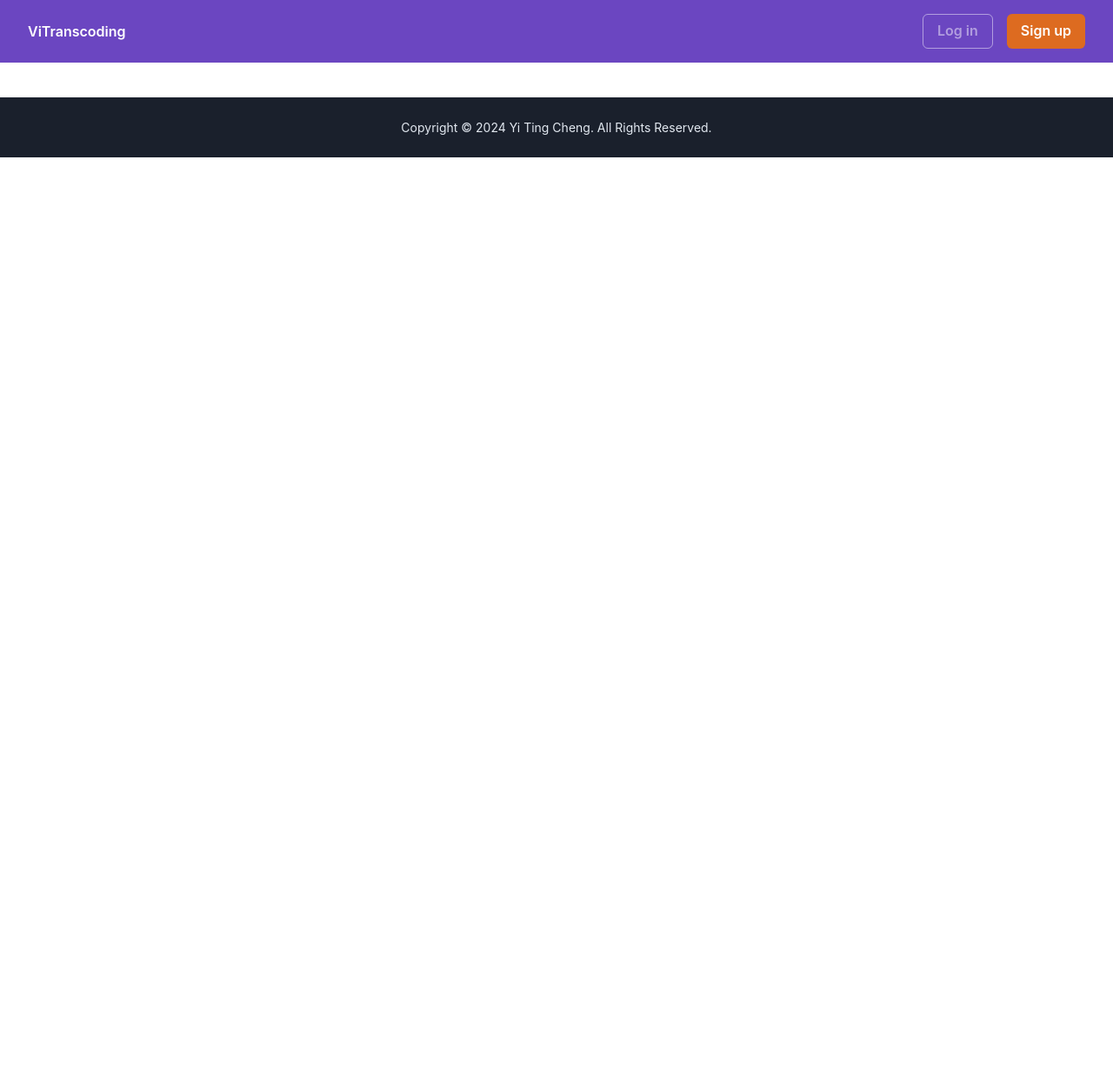
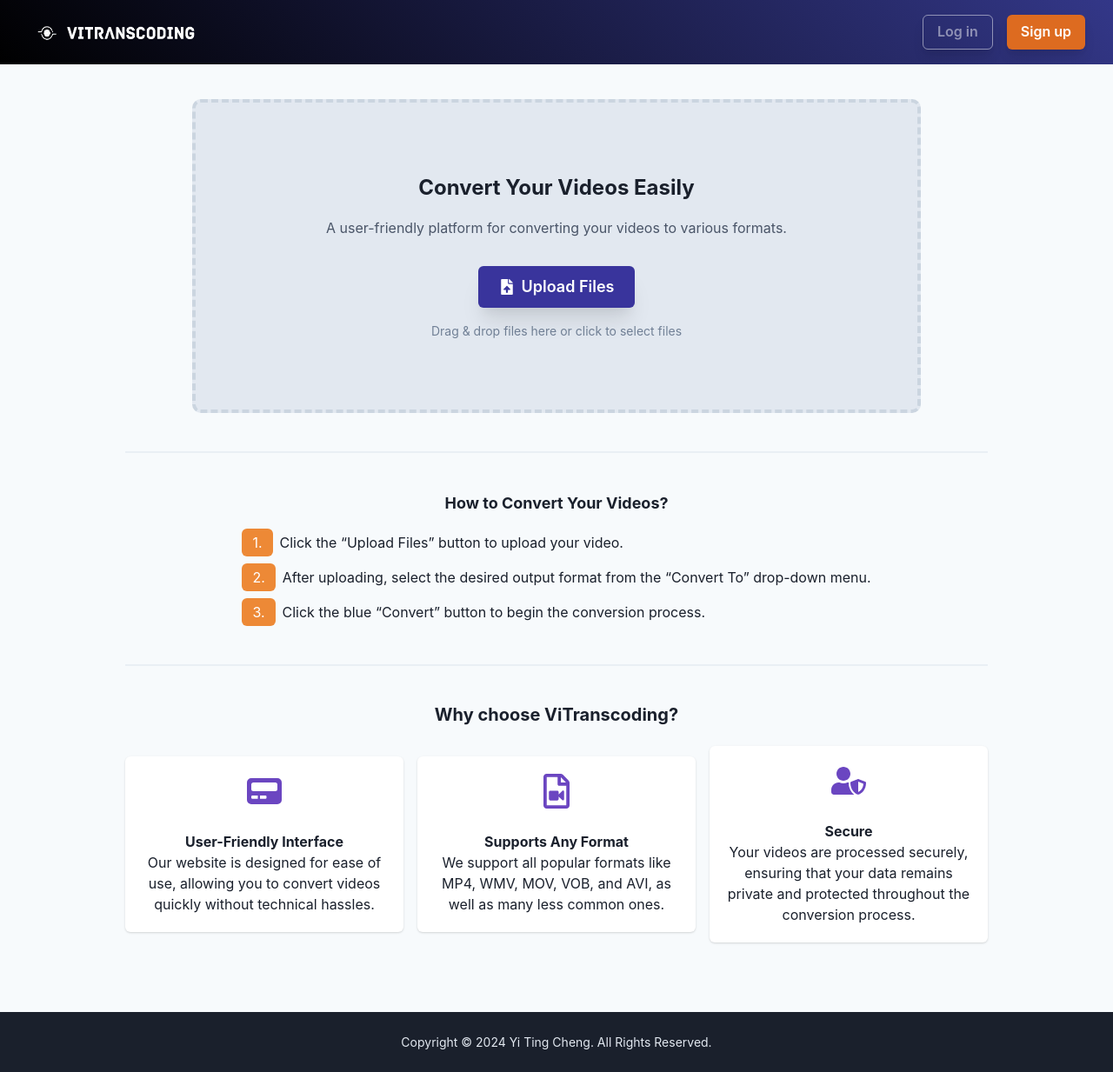
Before and after one commit to amber871023/video-transcoding-app, a React (Create React App) app in the folder frontend/: page / in a window 1280 px wide. Shown: the whole page at 87% size. Before the commit the page ends 800 px from the top, so only its background shows below. Built offline with nearby package versions, Linux system fonts and the light colour scheme.

Commit message:
Home page
add Navbar(Login and register)
Fotter
Home(Upload Secion)

```diff
--- a/frontend/package.json
+++ b/frontend/package.json
@@ -9,9 +9,11 @@
     "@testing-library/jest-dom": "^5.17.0",
     "@testing-library/react": "^13.4.0",
     "@testing-library/user-event": "^13.5.0",
+    "axios": "^1.7.5",
     "framer-motion": "^11.3.30",
     "react": "^18.3.1",
     "react-dom": "^18.3.1",
+    "react-dropzone": "^14.2.3",
     "react-icons": "^5.3.0",
     "react-router-dom": "^6.26.1",
     "react-scripts": "5.0.1",
--- a/frontend/public/index.html
+++ b/frontend/public/index.html
@@ -24,7 +24,7 @@
       work correctly both with client-side routing and a non-root public URL.
       Learn how to configure a non-root public URL by running `npm run build`.
     -->
-    <title>React App</title>
+    <title>ViTranscoding</title>
   </head>
   <body>
     <noscript>You need to enable JavaScript to run this app.</noscript>
--- a/frontend/src/App.js
+++ b/frontend/src/App.js
@@ -6,15 +6,13 @@ import Footer from './components/Footer';
 import Home from './pages/Home';
 import Videos from './pages/Videos';
 
-// Import other pages like VideosPage when they are ready
-
 const App = () => {
   return (
     <Router>
       <Navbar />
       <Routes>
-        <Route exact path="/" component={Home} />
-        <Route path="/videos" component={Videos} /> {/* Replace with actual VideosPage component */}
+        <Route exact path="/" element={<Home />} />
+        <Route path="/videos" element={<Videos />} />
       </Routes>
       <Footer />
     </Router>
--- a/frontend/src/components/Footer.js
+++ b/frontend/src/components/Footer.js
@@ -3,7 +3,7 @@ import { Box, Text } from '@chakra-ui/react';
 
 const Footer = () => {
   return (
-    <Box bg="gray.800" color="gray.200" py={6} mt={10} textAlign="center">
+    <Box bg="gray.800" color="gray.200" py={6} textAlign="center">
       <Text fontSize="sm">Copyright © 2024 Yi Ting Cheng. All Rights Reserved.</Text>
     </Box>
   );
--- a/frontend/src/components/Navbar.js
+++ b/frontend/src/components/Navbar.js
@@ -1,13 +1,15 @@
 import React, { useState } from 'react';
-import { Box, HStack, Button } from '@chakra-ui/react';
+import { Box, HStack, Button, Image } from '@chakra-ui/react';
 import { useNavigate } from 'react-router-dom';
 import Login from './Login';
 import Register from './Register';
+import logo from '../assets/logo.png';
+
 
 const Navbar = () => {
   const [isLoginOpen, setIsLoginOpen] = useState(false);
   const [isSignupOpen, setIsSignupOpen] = useState(false);
-  const navigate = useNavigate(); // Use useNavigate instead of useHistory
+  const navigate = useNavigate();
 
   const openLoginModal = () => setIsLoginOpen(true);
   const closeLoginModal = () => setIsLoginOpen(false);
@@ -17,16 +19,27 @@ const Navbar = () => {
 
   const handleLoginSuccess = () => {
     closeLoginModal();
-    navigate('/videos'); // Navigate to /videos page after login
+    navigate('/videos'); // Navigate to videos page after login
   };
 
   return (
-    <Box bg="purple.600" color="white" px={8} py={4}>
+    <Box
+      bg="linear-gradient(45deg, #000000, #333788)"
+      color="white"
+      px={8}
+      py={4}
+    >
       <HStack justifyContent="space-between">
-        <Button variant="link" color="white" onClick={() => navigate('/')}>ViTranscoding</Button>
+        <Button variant="link" color="white" onClick={() => navigate('/')}>
+          <Image src={logo} alt='VITRANCSCODING' w={{ base: '180px', md: '200px' }} h={{ base: '40px', md: '42px' }} />
+        </Button>
         <HStack spacing={4}>
-          <Button onClick={openLoginModal} colorScheme="whiteAlpha" variant="outline">Log in</Button>
-          <Button onClick={openSignupModal} colorScheme="orange">Sign up</Button>
+          <Button onClick={openLoginModal} colorScheme="whiteAlpha" variant="outline" boxShadow='lg'>
+            Log in
+          </Button>
+          <Button onClick={openSignupModal} boxShadow='lg' colorScheme="orange">
+            Sign up
+          </Button>
         </HStack>
       </HStack>
 
--- a/frontend/src/components/Register.js
+++ b/frontend/src/components/Register.js
@@ -1,34 +1,125 @@
-import React from 'react';
-import { Modal, ModalOverlay, ModalContent, ModalHeader, ModalCloseButton, ModalBody, ModalFooter, Button, Input, FormControl, FormLabel } from '@chakra-ui/react';
+import React, { useState } from 'react';
+import { Modal, ModalOverlay, ModalContent, ModalHeader, ModalCloseButton, ModalBody, ModalFooter, Button, Input, FormControl, FormLabel, FormErrorMessage, useToast } from '@chakra-ui/react';
+import axios from 'axios';
 
-const Register = ({ isOpen, onClose }) => {
-  const handleSignup = () => {
-    // Perform signup logic here, such as calling an API.
-    onClose();
+const Register = ({ isOpen, onClose, onRegisterSuccess }) => {
+  const [email, setEmail] = useState('');
+  const [username, setUsername] = useState('');
+  const [password, setPassword] = useState('');
+  const [emailError, setEmailError] = useState('');
+  const [usernameError, setUsernameError] = useState('');
+  const [passwordError, setPasswordError] = useState('');
+  const [isLoading, setIsLoading] = useState(false);
+  const toast = useToast();
+
+  const validateEmail = (email) => {
+    const re = /^[^\s@]+@[^\s@]+\.[^\s@]+$/;
+    return re.test(email);
+  };
+
+  const handleSignup = async () => {
+    let isValid = true;
+
+    // Reset errors
+    setEmailError('');
+    setUsernameError('');
+    setPasswordError('');
+
+    // Validate email
+    if (!email) {
+      setEmailError('Email is required.');
+      isValid = false;
+    } else if (!validateEmail(email)) {
+      setEmailError('Email is invalid.');
+      isValid = false;
+    }
+
+    // Validate username
+    if (!username) {
+      setUsernameError('Username is required.');
+      isValid = false;
+    }
+
+    // Validate password
+    if (!password) {
+      setPasswordError('Password is required.');
+      isValid = false;
+    } else if (password.length < 6) {
+      setPasswordError('Password must be at least 6 characters.');
+      isValid = false;
+    }
+
+    if (!isValid) return;
+
+    setIsLoading(true);
+    try {
+      const response = await axios.post('http://localhost:5000/api/users/register', {
+        email,
+        username,
+        password,
+      });
+
+      const { token } = response.data;
+      localStorage.setItem('token', token);
+
+      toast({
+        title: 'Account created.',
+        description: "Your account has been created and you're now logged in.",
+        status: 'success',
+        duration: 5000,
+        isClosable: true,
+      });
+
+      onClose();
+      onRegisterSuccess();
+
+    } catch (error) {
+      console.error(error);
+      toast({
+        title: 'Error',
+        description: error.response?.data?.msg || 'Something went wrong. Please try again.',
+        status: 'error',
+        duration: 5000,
+        isClosable: true,
+      });
+    } finally {
+      setIsLoading(false);
+    }
   };
 
   return (
-    <Modal isOpen={isOpen} onClose={onClose}>
+    <Modal isOpen={isOpen} onClose={onClose} isCentered>
       <ModalOverlay />
       <ModalContent>
-        <ModalHeader>Sign up</ModalHeader>
+        <ModalHeader textAlign={"center"} fontSize={"2xl"}>Sign up</ModalHeader>
         <ModalCloseButton />
         <ModalBody>
-          <FormControl>
+          <FormControl isInvalid={!!emailError}>
             <FormLabel>Email address</FormLabel>
-            <Input type="email" />
+            <Input type="email" value={email} onChange={(e) => setEmail(e.target.value)} />
+            <FormErrorMessage>{emailError}</FormErrorMessage>
           </FormControl>
-          <FormControl mt={4}>
+          <FormControl mt={4} isInvalid={!!usernameError}>
             <FormLabel>Username</FormLabel>
-            <Input type="text" />
+            <Input type="text" value={username} onChange={(e) => setUsername(e.target.value)} />
+            <FormErrorMessage>{usernameError}</FormErrorMessage>
           </FormControl>
-          <FormControl mt={4}>
+          <FormControl mt={4} isInvalid={!!passwordError}>
             <FormLabel>Password</FormLabel>
-            <Input type="password" />
+            <Input type="password" value={password} onChange={(e) => setPassword(e.target.value)} />
+            <FormErrorMessage>{passwordError}</FormErrorMessage>
           </FormControl>
         </ModalBody>
         <ModalFooter>
-          <Button colorScheme="orange" mr={3} onClick={handleSignup}>
+          <Button
+            bg="#39349c"
+            color="white"
+            _hover={{ bg: "#151257" }}
+            _active={{ bg: "#151257" }}
+            mr={3}
+            onClick={handleSignup}
+            isLoading={isLoading}
+          >
             Sign up
           </Button>
           <Button variant="ghost" onClick={onClose}>Cancel</Button>
--- /dev/null
+++ b/frontend/src/components/UploadSection.js
@@ -0,0 +1,46 @@
+import React, { useCallback } from 'react';
+import { useDropzone } from 'react-dropzone';
+import { Box, Button, VStack, Icon, Text } from '@chakra-ui/react';
+import { FaFileUpload } from 'react-icons/fa';
+
+const UploadSection = () => {
+  const onDrop = useCallback((acceptedFiles) => {
+    // Handle file upload
+    console.log(acceptedFiles);
+  }, []);
+
+  const { getRootProps, getInputProps, isDragActive } = useDropzone({ onDrop });
+
+  return (
+    <Box
+      background={"gray.200"} rounded={10} px={'150px'} py={'20'}
+      textAlign="center"
+      borderWidth="4px"
+      borderColor={isDragActive ? "purple.500" : "gray.300"}
+      borderStyle={isDragActive ? "solid" : "dashed"}
+      {...getRootProps()}
+    >
+      <input {...getInputProps()} />
+      <VStack spacing={4}>
+        <Text fontSize="2xl" fontWeight="bold">
+          Convert Your Videos Easily
+        </Text>
+        <Text fontSize="md" color="gray.600">
+          A user-friendly platform for converting your videos to various formats.
+        </Text>
+        <Button mt={4} leftIcon={<FaFileUpload />} bg="#39349c"
+          color="white"
+          _hover={{ bg: "#151257" }}
+          _active={{ bg: "#151257" }}
+          boxShadow="xl" size="lg">
+          Upload Files
+        </Button>
+        <Text fontSize="sm" color="gray.500">
+          Drag & drop files here or click to select files
+        </Text>
+      </VStack>
+    </Box>
+  );
+};
+
+export default UploadSection;
--- a/frontend/src/pages/Home.js
+++ b/frontend/src/pages/Home.js
@@ -1,74 +1,83 @@
-// pages/HomePage.js
 import React from 'react';
-import { Box, Button, Container, Heading, Text, VStack, HStack, Icon } from '@chakra-ui/react';
-import { FaFileUpload, FaUserShield, FaVideo } from 'react-icons/fa';
+import { Box, Button, Container, Heading, Text, VStack, HStack, Icon, Divider, Card, CardBody, CardHeader } from '@chakra-ui/react';
+import { FaPager, FaUserShield, FaRegFileVideo } from 'react-icons/fa';
+import UploadSection from '../components/UploadSection';
 
 const Home = () => {
   return (
     <Box bg="gray.50" minH="100vh">
-      <Container maxW="container.md" mt={10}>
+      <Container maxW="container.lg" pt={10} pb={20}>
         <VStack spacing={6}>
-          <Heading as="h2" size="lg" textAlign="center">
-            Convert Your Videos Easily
-          </Heading>
-          <Text textAlign="center">A user-friendly platform for converting your videos to various formats.</Text>
-          <Button leftIcon={<FaFileUpload />} colorScheme="purple" size="lg">
-            Upload a File
-          </Button>
-          <Text fontSize="sm" textAlign="center">Drag & drop file here or click to select files</Text>
+          <UploadSection />
 
-          <Box textAlign="center" mt={8}>
+          <Divider borderBottomWidth={2} mt={5}></Divider>
+
+          <Box textAlign="center" mt={5}>
             <Text fontSize="lg" fontWeight="bold">
               How to Convert Your Videos?
             </Text>
-            <HStack justifyContent="center" mt={4}>
-              <VStack>
-                <Text>1.</Text>
-                <Text>Click the “Choose Files” button to upload your video.</Text>
+            <VStack justifyContent={"center"} alignItems={"flex-start"} mt={4}>
+              <HStack>
+                <Text bg="orange.400" color="white" px={3} py={1} borderRadius="md">1.</Text>
+                <Text>Click the “Upload Files” button to upload your video.</Text>
+              </HStack>
+              <HStack>
+                <Text bg="orange.400" color="white" px={3} py={1} borderRadius="md">2.</Text>
+                <Text>After uploading, select the desired output format from the “Convert To” drop-down menu.</Text>
+              </HStack>
+              <HStack>
+                <Text bg="orange.400" color="white" px={3} py={1} borderRadius="md">3.</Text>
+                <Text>Click the blue “Convert” button to begin the conversion process.</Text>
+              </HStack>
             </VStack>
-              <VStack>
-                <Text>2.</Text>
-                <Text>Select the desired output format from the “Convert To” drop-down menu.</Text>
-              </VStack>
-              <VStack>
-                <Text>3.</Text>
-                <Text>Click the blue “Convert” button to begin the conversion process.</Text>
-              </VStack>
-            </HStack>
           </Box>
 
+          <Divider borderBottomWidth={2} mt={5}></Divider>
+
           {/* Why Choose Us */}
-          <Box mt={8} textAlign="center">
+          <Box mt={5} textAlign="center">
             <Heading as="h3" size="md" mb={6}>
               Why choose ViTranscoding?
             </Heading>
-            <HStack spacing={8} justifyContent="center">
-              <VStack spacing={3}>
-                <Icon as={FaFileUpload} w={10} h={10} color="purple.600" />
+            <HStack spacing={4} justifyContent="center">
+              <Card maxW="sm" flex="1">
+                <CardHeader pb={0}>
+                  <Icon as={FaPager} w={10} h={10} color="purple.600" />
+                </CardHeader>
+                <CardBody>
                   <Text fontWeight="bold">User-Friendly Interface</Text>
-                <Text textAlign="center" maxW="xs">
+                  <Text>
                     Our website is designed for ease of use, allowing you to convert videos quickly without technical hassles.
                   </Text>
-              </VStack>
-              <VStack spacing={3}>
-                <Icon as={FaVideo} w={10} h={10} color="purple.600" />
+                </CardBody>
+              </Card>
+              <Card maxW="sm" flex="1">
+                <CardHeader pb={0}>
+                  <Icon as={FaRegFileVideo} w={10} h={10} color="purple.600" />
+                </CardHeader>
+                <CardBody>
                   <Text fontWeight="bold">Supports Any Format</Text>
-                <Text textAlign="center" maxW="xs">
+                  <Text>
                     We support all popular formats like MP4, WMV, MOV, VOB, and AVI, as well as many less common ones.
                   </Text>
-              </VStack>
-              <VStack spacing={3}>
+                </CardBody>
+              </Card>
+              <Card maxW="sm" flex="1">
+                <CardHeader pb={0}>
                   <Icon as={FaUserShield} w={10} h={10} color="purple.600" />
+                </CardHeader>
+                <CardBody>
                   <Text fontWeight="bold">Secure</Text>
-                <Text textAlign="center" maxW="xs">
+                  <Text>
                     Your videos are processed securely, ensuring that your data remains private and protected throughout the conversion process.
                   </Text>
-              </VStack>
+                </CardBody>
+              </Card>
             </HStack>
           </Box>
-        </VStack>
-      </Container>
-    </Box>
+        </VStack >
+      </Container >
+    </Box >
   );
 };
 
```
Also changed, not shown: frontend/src/components/Login.js (+89 -12 lines), frontend/src/assets/logo.png (added), frontend/src/pages/Videos.js (added), 1 other file (tests, documents, lock files or other folders). Lines whose indentation alone changed are shown as unchanged.
